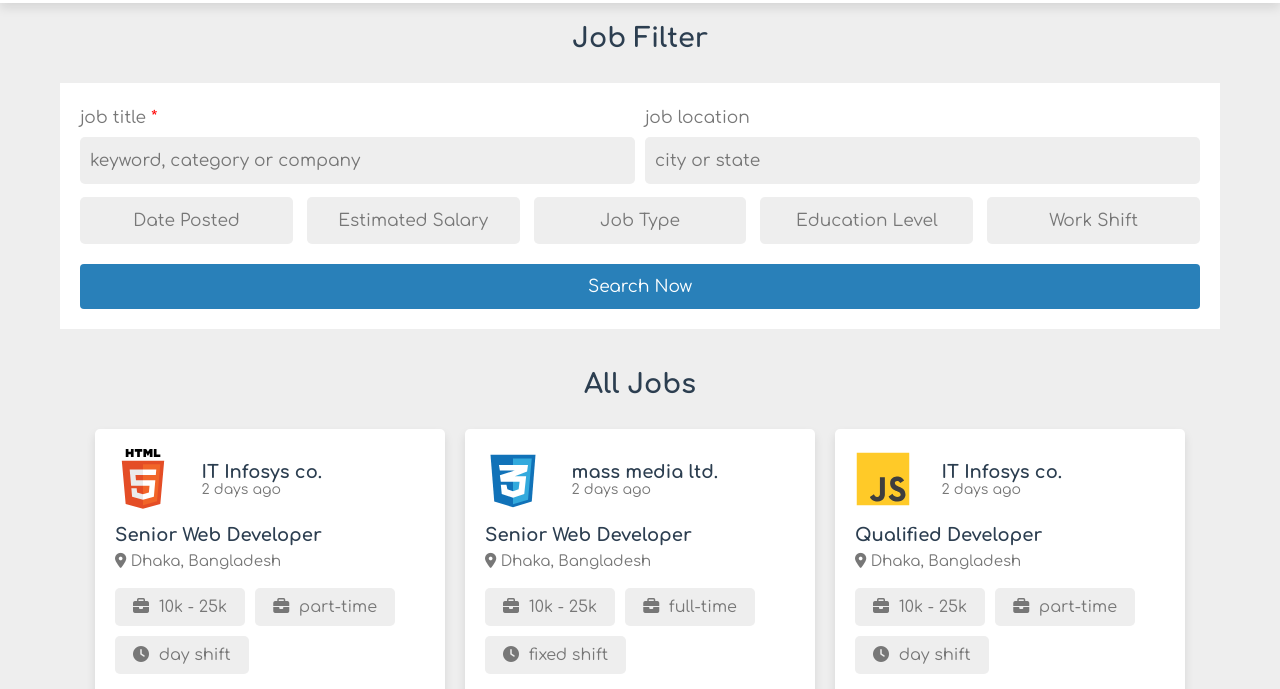
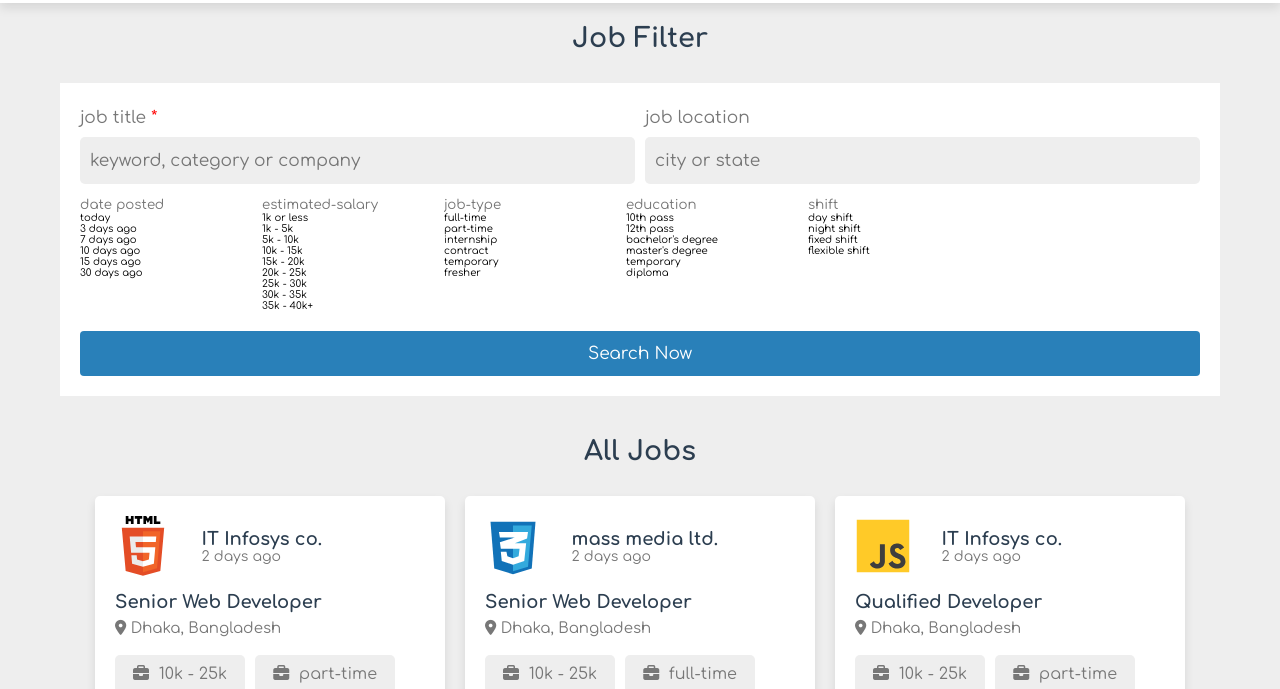
Before and after one commit to robiulsagor/job-hunt-frontend-html, a plain HTML site: page jobs.html in a window 1280 px wide. Shown: the part 76-765 px from the top of the page. Drawn offline with Linux system fonts and the light colour scheme; a web font is replaced by a local one.

Commit message:
job filter 2nd way: markup done. css next day

```diff
--- a/jobs.html
+++ b/jobs.html
@@ -58,61 +58,66 @@
             </div>
 
             <div class="dropdown-container">
-                <select name="date-posted" id="">
-                    <option value="" selected disabled>Date Posted</option>
-                    <option value="today">today</option>
-                    <option value="3">3 days ago</option>
-                    <option value="7">7 days ago</option>
-                    <option value="10">10 days ago</option>
-                    <option value="15">15 days ago</option>
-                    <option value="30">30 days ago</option>
-                </select>
+                <div class="dropdown">
+                    <input type="text" name="date" placeholder="date posted" readonly class="output" />
+                    <div class="lists">
+                        <div class="item">today</div>
+                        <div class="item">3 days ago</div>
+                        <div class="item">7 days ago</div>
+                        <div class="item">10 days ago</div>
+                        <div class="item">15 days ago</div>
+                        <div class="item">30 days ago</div>
+                    </div>
+                </div>
 
-                <select name="estimated-salary" id="">
-                    <option value="" selected disabled>Estimated Salary</option>
-                    <option value="1k or less">1k or less</option>
-                    <option value="1k - 5k">1k - 5k</option>
-                    <option value="5k - 10k">5k - 10k</option>
-                    <option value="10k - 15k">10k - 15k</option>
-                    <option value="10k - 15k">10k - 15k</option>
-                    <option value="15k - 20k">15k - 20k</option>
-                    <option value="20k - 25k">20k - 25k</option>
-                    <option value="25k - 30k">25k - 30k</option>
-                    <option value="30k - 25k">30k - 25k</option>
-                    <option value="35k - 40k">35k - 40k</option>
-                    <option value="40k - 45k">40k - 45k</option>
-                    <option value="45k - 50k">45k - 50k</option>
-                    <option value="50k - 1 lakh">50k - 1 lakh</option>
-                    <option value="1 lakh - 2 lakh">1 lakh - 2 lakh</option>
-                    <option value="2 lakh - 3 lakh">2 lakh - 3 lakh</option>
-                </select>
+                <div class="dropdown">
+                    <input type="text" name="salary" placeholder="estimated-salary" readonly class="output" />
+                    <div class="lists">
+                        <div class="item">1k or less</div>
+                        <div class="item">1k - 5k</div>
+                        <div class="item">5k - 10k</div>
+                        <div class="item">10k - 15k</div>
+                        <div class="item">15k - 20k</div>
+                        <div class="item">20k - 25k</div>
+                        <div class="item">25k - 30k</div>
+                        <div class="item">30k - 35k</div>
+                        <div class="item">35k - 40k+</div>
+                    </div>
+                </div>
 
-                <select name="job-type">
-                    <option value="" selected disabled>Job Type</option>
-                    <option value="full-time">full-time</option>
-                    <option value="part-time">part-time</option>
-                    <option value="internship">internship</option>
-                    <option value="contract">contract</option>
-                    <option value="temporary">temporary</option>
-                    <option value="fresher">contractfresher/option>
-                </select>
+                <div class="dropdown">
+                    <input type="text" name="type" placeholder="job-type" readonly class="output" />
+                    <div class="lists">
+                        <div class="item">full-time</div>
+                        <div class="item">part-time</div>
+                        <div class="item">internship</div>
+                        <div class="item">contract</div>
+                        <div class="item">temporary</div>
+                        <div class="item">fresher</div>
+                    </div>
+                </div>
 
-                <select name="education" id="">
-                    <option value="" selected disabled>Education Level</option>
-                    <option value="10th">10th pass</option>
-                    <option value="12th">12th pass</option>
-                    <option value="bachelor">bachelor's degree</option>
-                    <option value="master">master's degree</option>
-                    <option value="diplopa">diplopa</option>
-                </select>
+                <div class="dropdown">
+                    <input type="text" name="education" placeholder="education" readonly class="output" />
+                    <div class="lists">
+                        <div class="item">10th pass</div>
+                        <div class="item">12th pass</div>
+                        <div class="item">bachelor's degree</div>
+                        <div class="item">master's degree</div>
+                        <div class="item">temporary</div>
+                        <div class="item">diploma</div>
+                    </div>
+                </div>
 
-                <select name="shift" id="">
-                    <option value="" selected disabled>Work Shift</option>
-                    <option value="day shift">day shift</option>
-                    <option value="night shift">night shift</option>
-                    <option value="fixed shift">fixed shift</option>
-                    <option value="flexible shift">flexible shift</option>
-                </select>
+                <div class="dropdown">
+                    <input type="text" name="shift" placeholder="shift" readonly class="output" />
+                    <div class="lists">
+                        <div class="item">day shift</div>
+                        <div class="item">night shift</div>
+                        <div class="item">fixed shift</div>
+                        <div class="item">flexible shift</div>
+                    </div>
+                </div>
             </div>
 
             <a href="#" class="btn">search now</a>
```
